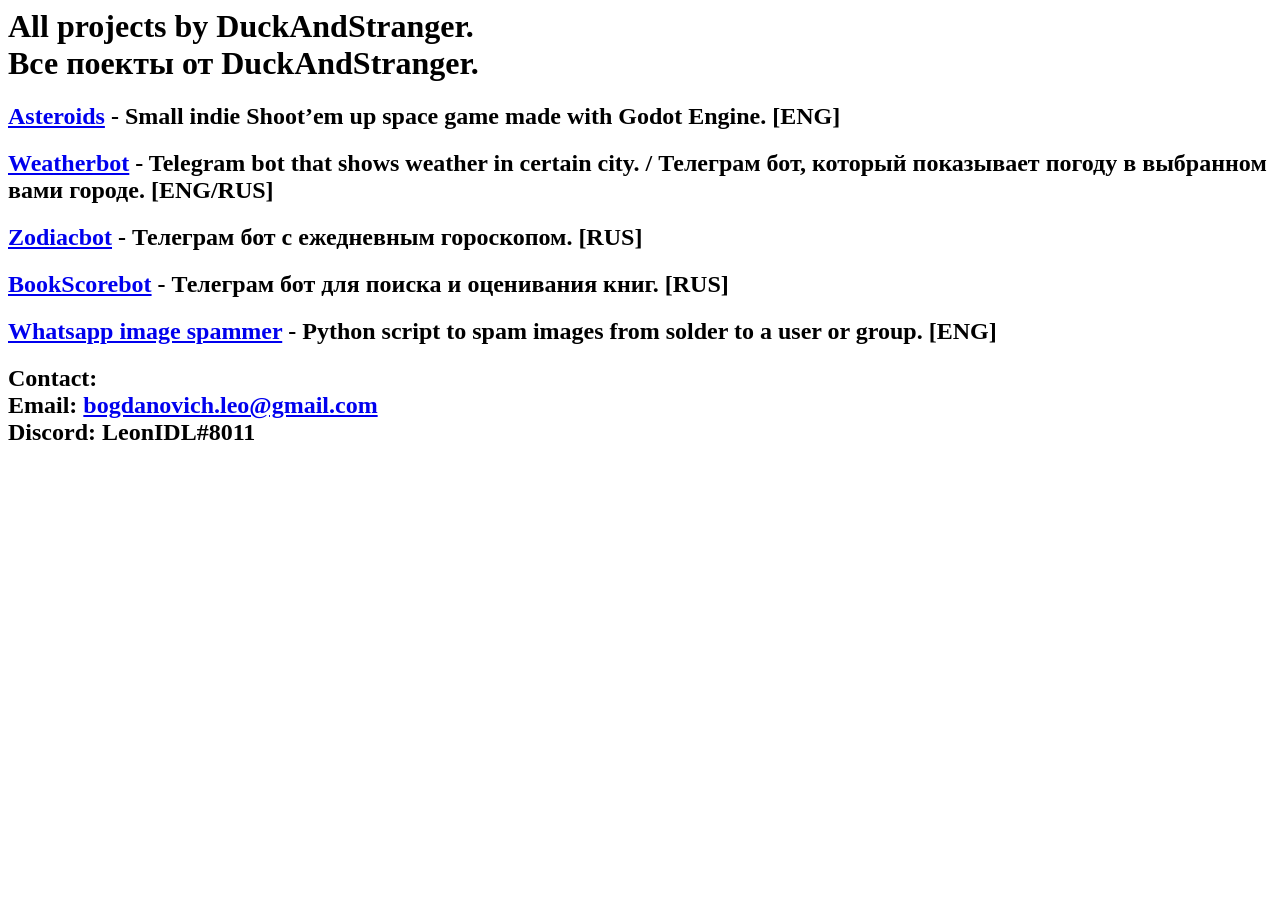
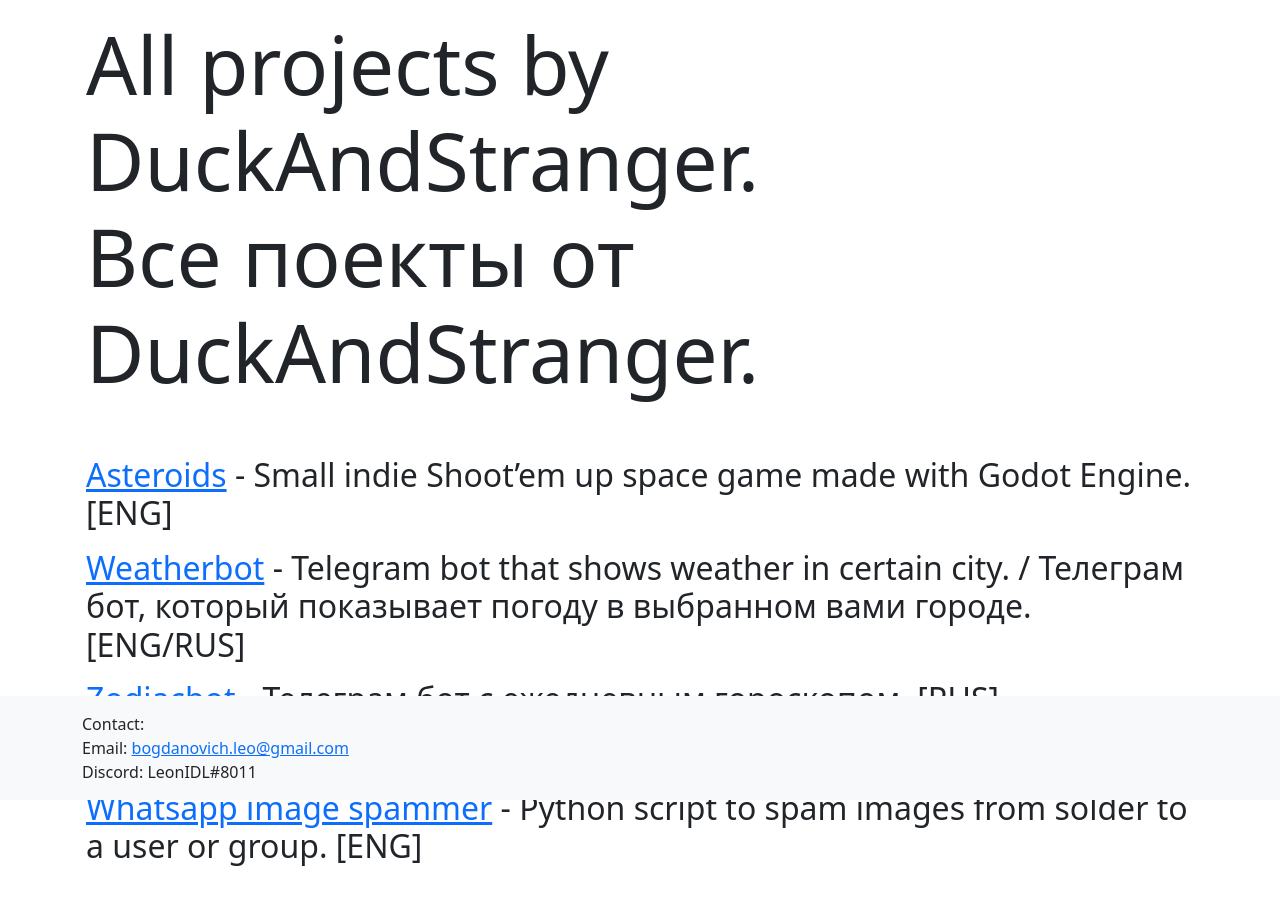
Before and after one commit to DuckAndStranger/DuckAndStranger.github.io, a plain HTML site: page index.html in a window 1280 px wide. Before the commit the page ends 800 px from the top, so only its background shows below. Drawn offline with nearby package versions, Linux system fonts and the light colour scheme.

Commit message:
bootstrap added

```diff
--- a/index.html
+++ b/index.html
@@ -1,9 +1,18 @@
+<link href="https://cdn.jsdelivr.net/npm/bootstrap@5.2.0-beta1/dist/css/bootstrap.min.css" rel="stylesheet" integrity="sha384-0evHe/X+R7YkIZDRvuzKMRqM+OrBnVFBL6DOitfPri4tjfHxaWutUpFmBp4vmVor" crossorigin="anonymous">
+<link rel="stylesheet" href="mystyle.css">
 <html>
   <head>
     <title>DuckAndStranger</title>
   </head>
-  <body>
-    <h1>All projects by DuckAndStranger.<br>Все поекты от DuckAndStranger.</h1>
+  <body class="d-flex flex-column">
+    <header class="masthead mb-auto border-0">
+        <div class="container d-flex w-100 p-3 mx-auto">
+          <h1 class="display-1">All projects by DuckAndStranger.<br>Все поекты от DuckAndStranger.</h1>
+        </div>
+    </header>
+    <main>
+      <div class="container p-3">
+          <!--<h1 class="display-5">Public project. Публичные проекты.</h1>-->
           <p>
             <h2><a href="https://duckandstranger.github.io/astonl/">Asteroids</a> - Small indie Shoot’em up space game made with Godot Engine. [ENG]</h2>
           </p>
@@ -19,6 +28,12 @@
           <p>
             <h2><a href="https://github.com/DuckAndStranger/whatsapp-automation">Whatsapp image spammer</a> - Python script to spam images from solder to a user or group. [ENG]</h2>
           </p>
-    <h2>Contact:<br>Email: <a href="mailto:bogdanovich.leo@gmail.com">bogdanovich.leo@gmail.com</a><br>Discord: LeonIDL#8011</h2>
+    </div>
+  </main>
+  <footer class="mt-auto fixed-bottom p-3 bg-light">
+    <div class="container">
+      <span>Contact:<br>Email: <a href="mailto:bogdanovich.leo@gmail.com">bogdanovich.leo@gmail.com</a><br>Discord: LeonIDL#8011</span>
+    </div>
+  </footer>
   </body>
 </html>
```
Also changed, not shown: mystyle.css (added). Lines whose indentation alone changed are shown as unchanged.
